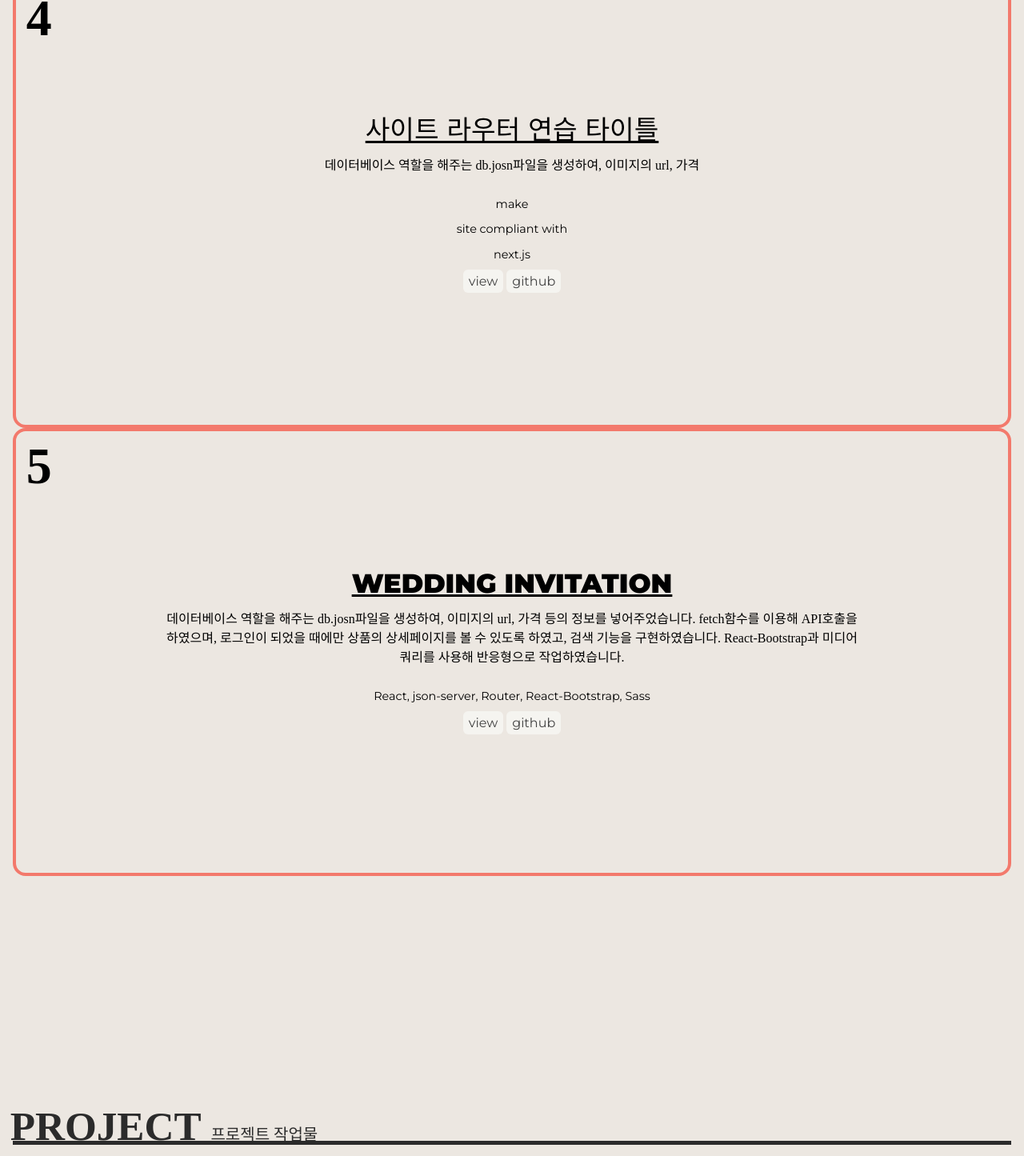
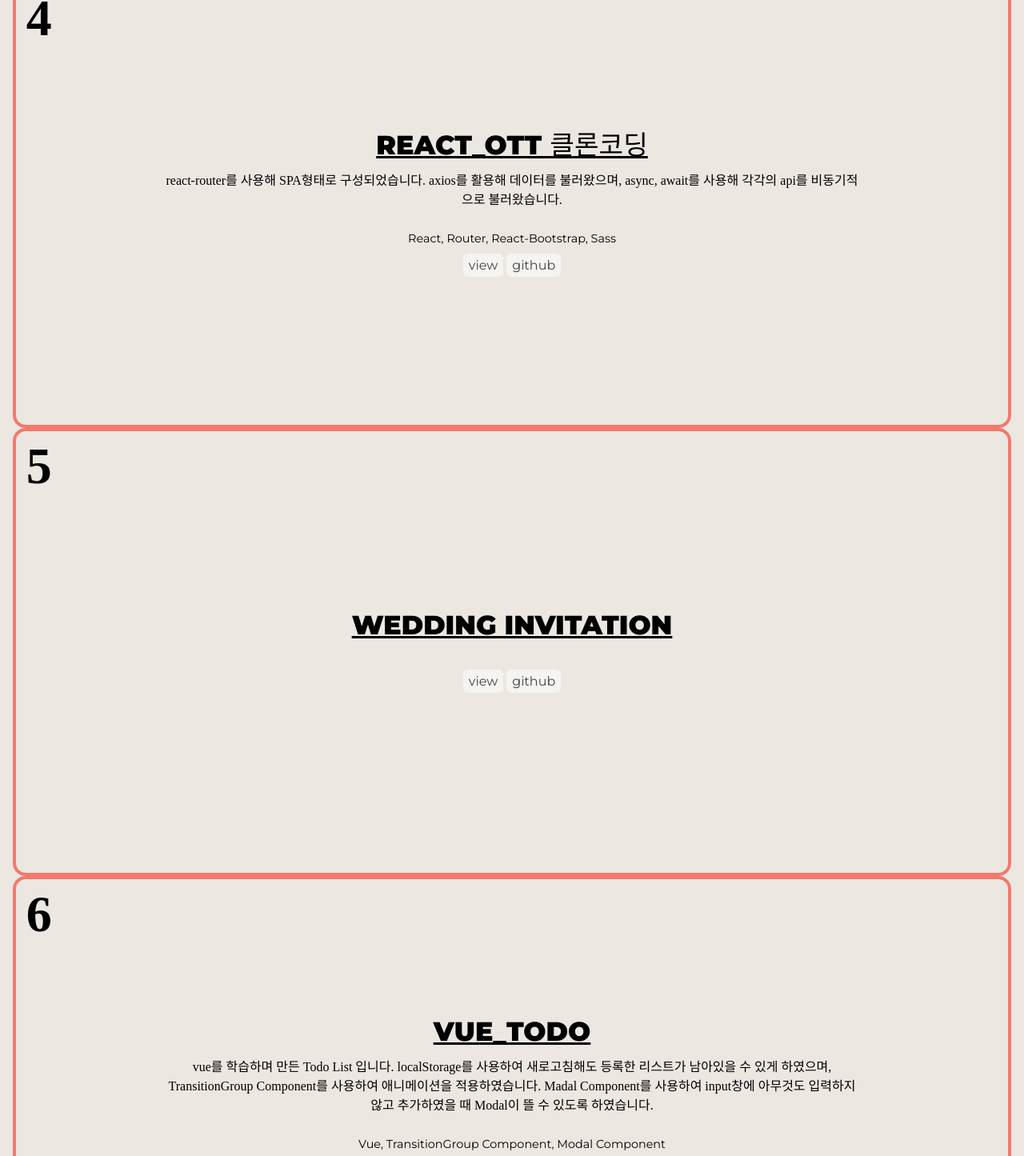
Before and after one commit to sini1004/PORTFOLIO, a React (Create React App) app: page / in a window 1280 px wide. Shown: the part 4623-6068 px from the top of the page at 80% size. Built offline with nearby package versions, Linux system fonts and the light colour scheme; a small style sheet from the web is missing; a web font is replaced by a local one.

Commit message:
사이트, 프로젝트 설명 수정

```diff
--- a/src/constants/index.js
+++ b/src/constants/index.js
@@ -98,7 +98,7 @@ export const skillText = [
 export const siteText = [
   {
     id: 1,
-    period: "2023.1 - 2023.2",
+    period: "2023.01 - 2023.02",
     title: "CHWEDU(학생이용 앱)",
     text: [
       "로그인 시 '@'를 포함한 이메일 형식의 아이디와 5자리 이상 비밀번호를 입력해야 하는 조건을 붙였으며, 로그인시 입력했던 이메일의 '@'앞 자리를 아이디로 인식하여 메인에서 볼 수 있습니다. jsQR 모듈을 이용하여 QR인식을 할 수 있으며, 투두리스트에 할 일 추가, 삭제, 수정을 할 수 있습니다. Math.random()를 이용해 랜덤으로 단어를 볼 수 있게 하였습니다.",
@@ -106,11 +106,11 @@ export const siteText = [
     ],
     view: "https://sini1004.github.io/PWA_CHWEDU/",
     code: "https://github.com/sini1004/PWA_CHWEDU/",
-    pdf: "/assets/pdf/CHWEDU.pdf",
+    pdf: "./assets/pdf/CHWEDU.pdf",
   },
   {
     id: 2,
-    period: "2023.11 - 2023.2",
+    period: "2022.11 - 2022.11",
     title: "React_Todo List",
     text: [
       "투두리스트에 투두아이템을 추가, 삭제할 수 있고, 좌측상단 버튼을 통해 다크 모드를 설정할 수 있습니다. 해당 투두 아이템을 완료했는지에 따라서 필터링도 가능합니다.",
@@ -121,7 +121,7 @@ export const siteText = [
   },
   {
     id: 3,
-    period: "2023.11 - 2023.2",
+    period: "2022.11 - 2022.11",
     title: "React_Shopphing(LACOSTE)",
     text: [
       "데이터베이스 역할을 해주는 db.josn파일을 생성하여, 이미지의 url, 가격 등의 정보를 넣어주었습니다. fetch함수를 이용해 API호출을 하였으며, 로그인이 되었을 때에만 상품의 상세페이지를 볼 수 있도록 하였고, 검색 기능을 구현하였습니다. React-Bootstrap과 미디어쿼리를 사용해 반응형으로 작업하였습니다.",
@@ -132,31 +132,33 @@ export const siteText = [
   },
   {
     id: 4,
-    period: "2023.11 - 2023.2",
-    title: "사이트 라우터 연습 타이틀",
+    period: "2022.12 - 2022.12",
+    title: "React_OTT 클론코딩",
     text: [
-      "데이터베이스 역할을 해주는 db.josn파일을 생성하여, 이미지의 url, 가격 ",
-      "make",
-      "site compliant with",
-      "next.js",
+      "react-router를 사용해 SPA형태로 구성되었습니다.  axios를 활용해 데이터를 불러왔으며, async, await를 사용해 각각의 api를 비동기적으로 불러왔습니다.",
+      "React, Router, React-Bootstrap, Sass",
     ],
-    link: "https://mogefdatacontest.co.kr/",
-    desc: "기존 서비스의 안정적인 운영을 위해 유지보수와 개선 작업을 진행하는 한편, 새로운 서비스의 UI 개발 업무도 맡았습니다.",
-    code: "https://github.com/webstoryboy/port2023-next",
-    view: "https://port2023-next.netlify.app",
+    view: "https://shinhee-ott-hulu.netlify.app/",
+    code: "https://github.com/sini1004/OTT",
   },
   {
     id: 5,
+    period: "2023.12 - 2024.01",
+    title: "wedding invitation",
+    text: [""],
+    view: "#",
+    code: "https://github.com/ChangSol/wedding-invitation",
+  },
+  {
+    id: 6,
     period: "2023.11 - 2023.2",
-    title: "wedding invitation",
+    title: "Vue_Todo",
     text: [
-      "데이터베이스 역할을 해주는 db.josn파일을 생성하여, 이미지의 url, 가격 등의 정보를 넣어주었습니다. fetch함수를 이용해 API호출을 하였으며, 로그인이 되었을 때에만 상품의 상세페이지를 볼 수 있도록 하였고, 검색 기능을 구현하였습니다. React-Bootstrap과 미디어쿼리를 사용해 반응형으로 작업하였습니다.",
-      "React, json-server, Router, React-Bootstrap, Sass",
+      "vue를 학습하며 만든 Todo List 입니다. localStorage를 사용하여 새로고침해도 등록한 리스트가 남아있을 수 있게 하였으며, TransitionGroup Component를 사용하여 애니메이션을 적용하였습니다. Madal Component를 사용하여 input창에 아무것도 입력하지 않고 추가하였을 때 Modal이 뜰 수 있도록 하였습니다.",
+      "Vue, TransitionGroup Component, Modal Component",
     ],
-    link: "https://wedding-invitation.chang-ju.shin-hee.com",
-    desc: "기존 서비스의 안정적인 운영을 위해 유지보수와 개선 작업을 진행하는 한편, 새로운 서비스의 UI 개발 업무도 맡았습니다.",
-    code: "https://github.com/webstoryboy/port2023-next",
-    view: "https://port2023-next.netlify.app",
+    view: "https://shinhee-vue-todo.netlify.app/",
+    code: "https://github.com/sini1004/Vue_TODO",
   },
 ];
 
@@ -199,11 +201,6 @@ export const proText = [
     screen: [{ src: scrimg02, alt: "전통문화혁신플랫폼" }],
     code: "https://github.com/webstoryboy/port2023-vue",
     view: "https://port2023-vue.netlify.app",
-    info: [
-      "site coding",
-      "production period : two days",
-      "use stack : HTML5/CSS3, Scss Variable, vue",
-    ],
   },
   // >>>>>>>>>>>>>>>>>>>>>>>>>>>>>>>>>>>>>>>>>>>>>>>>>>>>>>>>>>>>> 한국에너지기술연구원
   {
```
